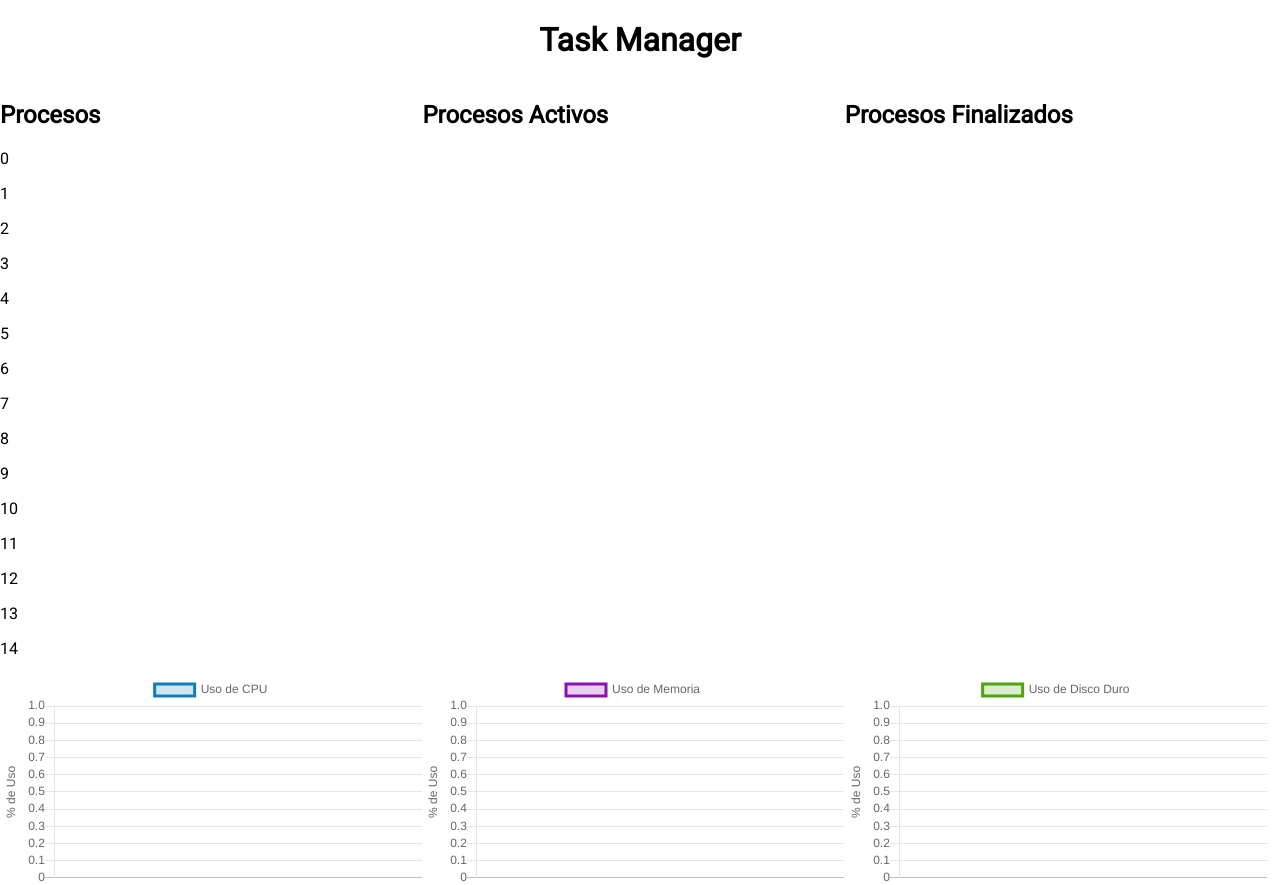
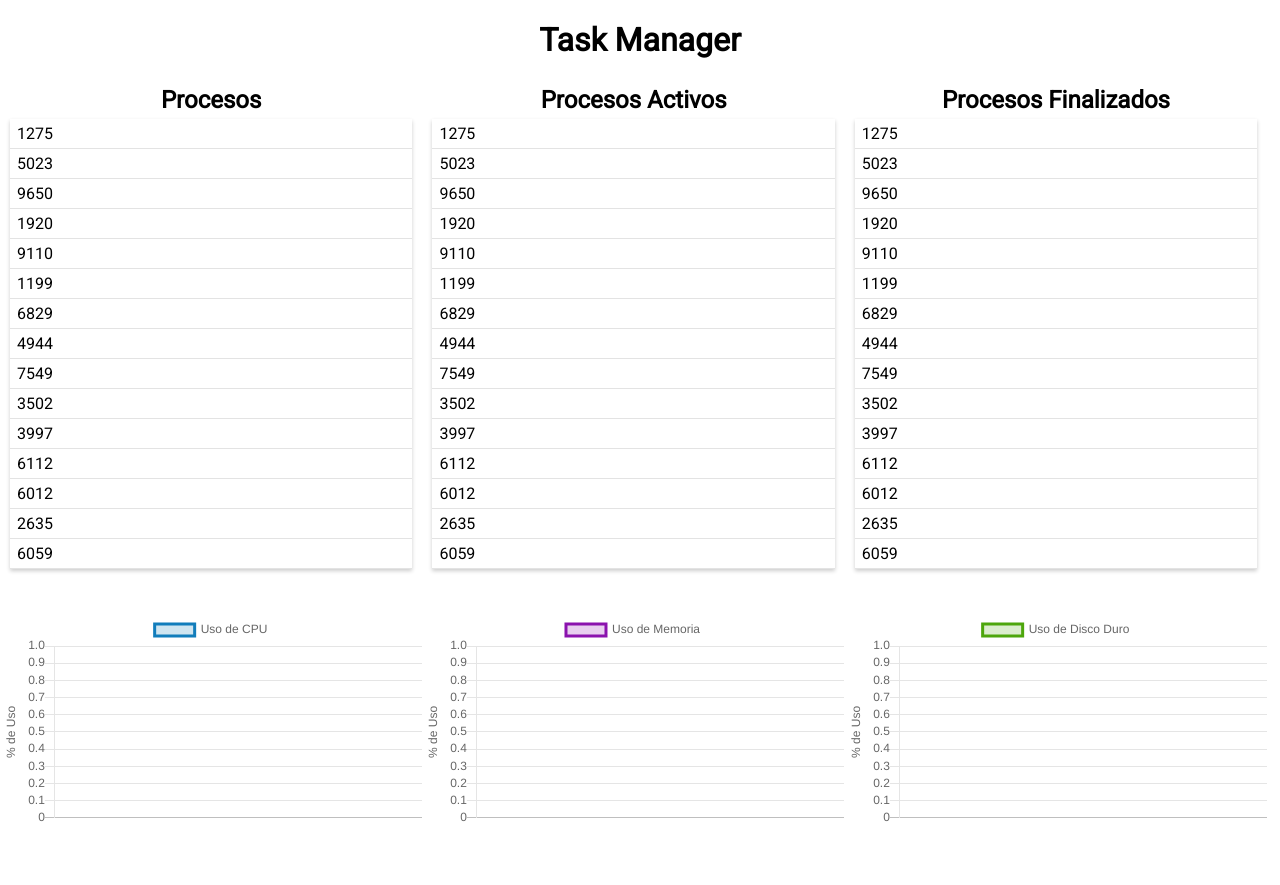
Before and after one commit to ErickGomez98/task_manager_simulacion, a React (Create React App) app: page / in a window 1280 px wide. Built offline with nearby package versions, Linux system fonts and the light colour scheme.

Commit message:
Se agregaron más clases de css para seguir mejorando la interfaz.

```diff
--- a/src/App.css
+++ b/src/App.css
@@ -19,6 +19,7 @@ body, html {
 .procesos-container, .container-graficas{
   width: 100%;
   float:left;
+  margin-bottom: 40px;
 }
 
 .procesos-container > div:first {
@@ -37,3 +38,19 @@ body, html {
   width: 33%;
   float: left;
 }
+
+.lista-procesos .list-procesos, .procesos-activos .list-procesos-activos, .procesos-finalizados .list-procesos-finalizados {
+  margin: 5px 10px;
+  box-shadow: 0 2px 4px 0 rgba(0,0,0,0.2);
+  min-height: 450px;
+}
+
+.lista-procesos h2, .procesos-activos h2, .procesos-finalizados h2 {
+  margin: 5px 10px;
+  text-align: center;
+}
+
+.list-item{
+  padding: 5px 7px;
+  border-bottom: 1px solid #e3e3e3;
+}
--- a/src/TaskManager.tsx
+++ b/src/TaskManager.tsx
@@ -14,12 +14,20 @@ interface TaskManagerState {
     cantidadProcesos: number
 }
 
-export type Proceso = {
+type Proceso = {
     id: number,
     ram: number,
     cpu: number,
     hdd: number,
     executionTime: number
+}
+
+const ListItem: React.FunctionComponent<Proceso> = (props) => {
+    return (
+        <div className="list-item" key={props.id}>
+            {props.id}
+        </div>
+    )
 }
 
 export default class TaskManager extends React.Component<TaskManagerProps, TaskManagerState> {
@@ -33,7 +41,7 @@ export default class TaskManager extends React.Component<TaskManagerProps, TaskM
     generarProcesos() {
         for (let i: number = 0; i < this.state.cantidadProcesos; i++) {
             const newProceso: Proceso = {
-                id: i,
+                id: Math.floor((Math.random() * 10000) + 1),
                 ram: Math.floor((Math.random() * 100) + 1),
                 cpu: Math.floor((Math.random() * 100) + 1),
                 hdd: Math.floor((Math.random() * 100) + 1),
@@ -76,19 +84,30 @@ export default class TaskManager extends React.Component<TaskManagerProps, TaskM
                         <div>
                             <div className="lista-procesos">
                                 <h2>Procesos</h2>
-                                <div>
+                                <div className="list-procesos">
                                     <div>{this.state.procesos.map((item) => {
-                                        console.log(item);
-                                        return <p>{item.id}</p>;
+                                        return <ListItem {...item} />
                                     })}
                                     </div>
                                 </div>
                             </div>
                             <div className="procesos-activos">
                                 <h2>Procesos Activos</h2>
+                                <div className="list-procesos-activos">
+                                    <div>{this.state.procesos.map((item) => {
+                                        return <ListItem {...item} />
+                                    })}
+                                    </div>
+                                </div>
                             </div>
                             <div className="procesos-finalizados">
                                 <h2>Procesos Finalizados</h2>
+                                <div className="list-procesos-finalizados">
+                                    <div>{this.state.procesos.map((item) => {
+                                        return <ListItem {...item} />
+                                    })}
+                                    </div>
+                                </div>
                             </div>
                         </div>
                     </div>
```
